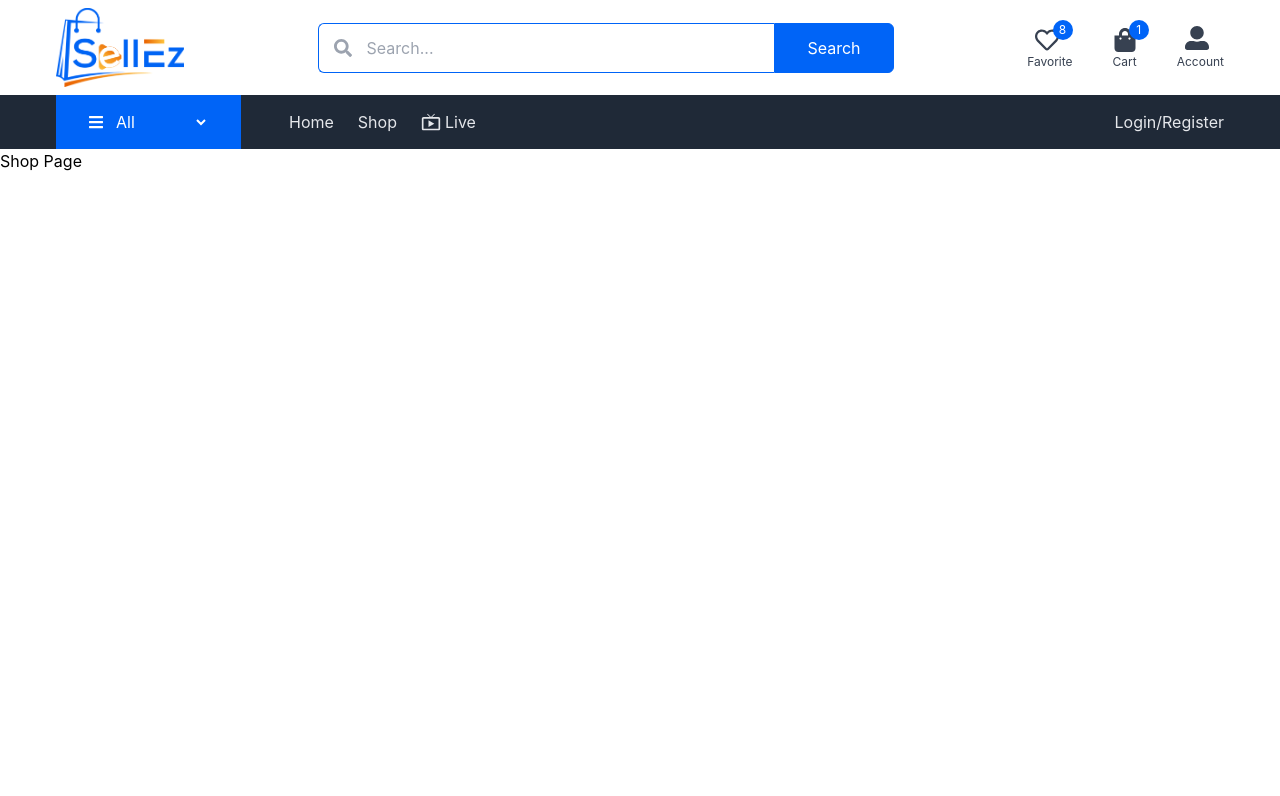
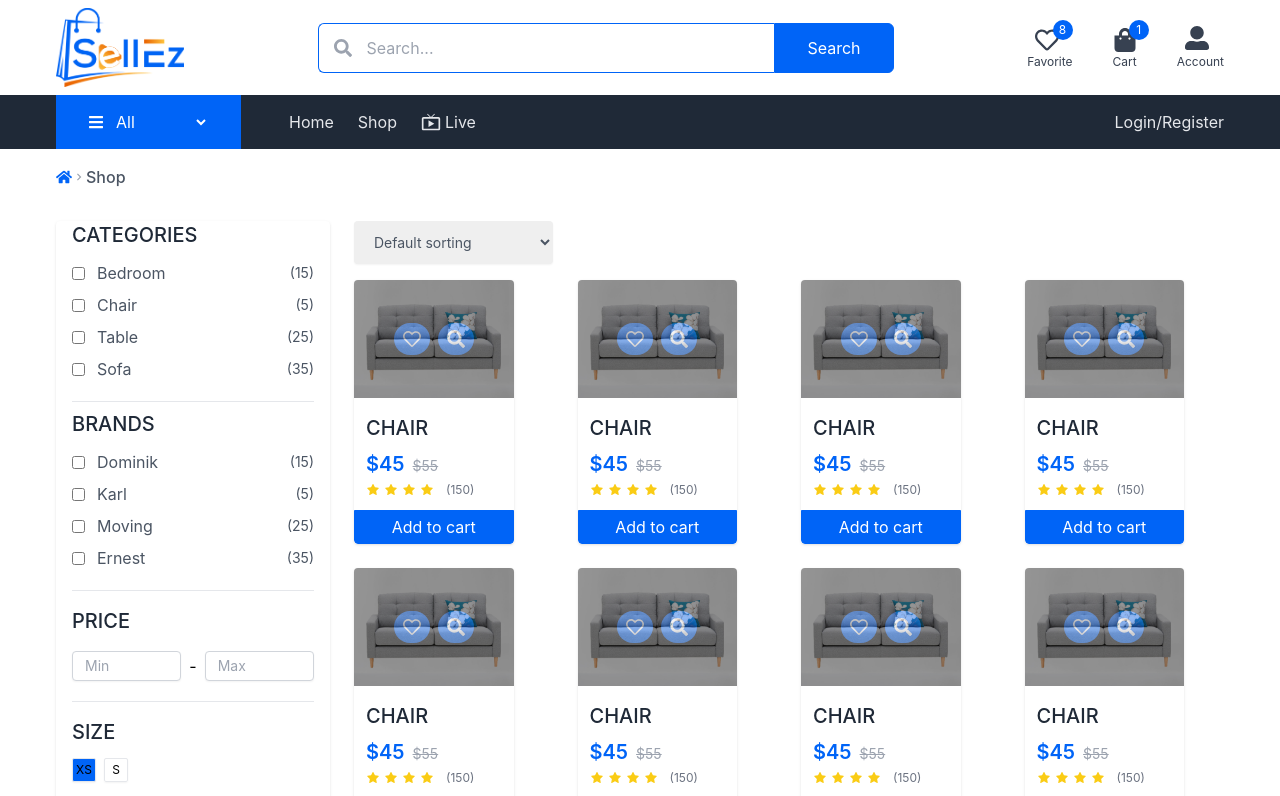
Before and after one commit to Final-Project-Success/sellez-client, a React (Create React App) app in the folder client/: page /shop in a window 1280 px wide. Shown: the top 796 px of the page. Built offline with nearby package versions, Linux system fonts and the light colour scheme; no server answers.

Commit message:
shop-page done

```diff
--- /dev/null
+++ b/client/src/components/BreadCrums.jsx
@@ -0,0 +1,16 @@
+import { Link } from "react-router-dom";
+import { FaHome } from "react-icons/fa";
+import { MdChevronRight } from "react-icons/md";
+export default function BreadCrumbs({ page }) {
+  return (
+    <div className="container py-4 flex items-center">
+      <Link to="/" className="text-primary text-base">
+        <FaHome />
+      </Link>
+      <span className="text-sm text-gray-400">
+        <MdChevronRight />
+      </span>
+      <p className="text-gray-600 font-medium">{page}</p>
+    </div>
+  );
+}
--- a/client/src/components/Navbar/NavbarComponent.jsx
+++ b/client/src/components/Navbar/NavbarComponent.jsx
@@ -62,7 +62,7 @@ export default function NabarComponent() {
               </span>
             </Link>
             <Link
-              to="/cart"
+              to="/account"
               className="text-center text-gray-700 hover:text-primary transition relative"
             >
               <div className="text-2xl">
--- a/client/src/pages/ShopPage.jsx
+++ b/client/src/pages/ShopPage.jsx
@@ -1,7 +1,200 @@
+import CardOne from "../components/CardOne";
+import { Link } from "react-router-dom";
+import BreadCrumbs from "../components/BreadCrums";
 export default function ShopPage() {
+  // how to get routes?
   return (
     <>
-      <h1>Shop Page</h1>
+      {/* bread crums */}
+      <BreadCrumbs page="Shop" />
+      {/* shop wrapper */}
+      <div className="container grid grid-cols-4 gap-6 pt-4 pb-16 items-start ">
+        {/* sidebar */}
+        <div className="col-span-1 bg-white px-4 pb-6 shadow rounded overflow-hidden">
+          <div className="divide-y divide-gray-200 space-y-5">
+            {/* category filter */}
+            <div>
+              <h3 className="text-xl text-gray-800 mb-3 uppercase font-medium">
+                categories
+              </h3>
+              <div className="space-y-2">
+                {/* singe category */}
+                <div className="flex items-center">
+                  <input type="checkbox" id="cat-1" />
+                  <label htmlFor="cat-1" className="text-gray-600 ml-3 ">
+                    Bedroom
+                  </label>
+                  <div className="ml-auto text-gray-600 text-sm">(15)</div>
+                </div>
+                {/* end single category */}
+                {/* singe category */}
+                <div className="flex items-center">
+                  <input type="checkbox" id="cat-1" />
+                  <label htmlFor="cat-1" className="text-gray-600 ml-3 ">
+                    Chair
+                  </label>
+                  <div className="ml-auto text-gray-600 text-sm">(5)</div>
+                </div>
+                {/* end single category */}
+                {/* singe category */}
+                <div className="flex items-center">
+                  <input type="checkbox" id="cat-1" />
+                  <label htmlFor="cat-1" className="text-gray-600 ml-3 ">
+                    Table
+                  </label>
+                  <div className="ml-auto text-gray-600 text-sm">(25)</div>
+                </div>
+                {/* end single category */}
+                {/* singe category */}
+                <div className="flex items-center">
+                  <input type="checkbox" id="cat-1" />
+                  <label htmlFor="cat-1" className="text-gray-600 ml-3 ">
+                    Sofa
+                  </label>
+                  <div className="ml-auto text-gray-600 text-sm">(35)</div>
+                </div>
+                {/* end single category */}
+              </div>
+            </div>
+            {/* category filter end */}
+            {/* Brands filter */}
+            <div>
+              <h3 className="text-xl text-gray-800 mb-3 uppercase font-medium mt-2">
+                Brands
+              </h3>
+              <div className="space-y-2">
+                {/* singe category */}
+                <div className="flex items-center">
+                  <input type="checkbox" id="cat-1" />
+                  <label htmlFor="cat-1" className="text-gray-600 ml-3 ">
+                    Dominik
+                  </label>
+                  <div className="ml-auto text-gray-600 text-sm">(15)</div>
+                </div>
+                {/* end single category */}
+                {/* singe category */}
+                <div className="flex items-center">
+                  <input type="checkbox" id="cat-1" />
+                  <label htmlFor="cat-1" className="text-gray-600 ml-3 ">
+                    Karl
+                  </label>
+                  <div className="ml-auto text-gray-600 text-sm">(5)</div>
+                </div>
+                {/* end single category */}
+                {/* singe category */}
+                <div className="flex items-center">
+                  <input type="checkbox" id="cat-1" />
+                  <label htmlFor="cat-1" className="text-gray-600 ml-3 ">
+                    Moving
+                  </label>
+                  <div className="ml-auto text-gray-600 text-sm">(25)</div>
+                </div>
+                {/* end single category */}
+                {/* singe category */}
+                <div className="flex items-center">
+                  <input type="checkbox" id="cat-1" />
+                  <label htmlFor="cat-1" className="text-gray-600 ml-3 ">
+                    Ernest
+                  </label>
+                  <div className="ml-auto text-gray-600 text-sm">(35)</div>
+                </div>
+                {/* end single category */}
+              </div>
+            </div>
+            {/* Brands filter end */}
+
+            {/* price filter */}
+            <div className="pt-4">
+              <h3 className="text-xl text-gray-800 mb-3 uppercase font-medium">
+                Price
+              </h3>
+              <div className="mt-4 flex items-center">
+                <input
+                  type="text"
+                  className="w-full border border-gray-300 focus:border-primary focus:ring-0 px-3 py-1 text-gray-600 text-sm shadow-sm rounded"
+                  placeholder="Min"
+                />
+                <span className="mx-3text-gray-500 ml-2 mr-2">-</span>
+                <input
+                  type="text"
+                  className="w-full border border-gray-300 focus:border-primary focus:ring-0 px-3 py-1 text-gray-600 text-sm shadow-sm rounded"
+                  placeholder="Max"
+                />
+              </div>
+            </div>
+            {/* price filter end */}
+            {/* SIze filter */}
+            <div className="pt-4">
+              <h3 className="text-xl text-gray-800 mb-3 uppercase font-medium">
+                Size
+              </h3>
+
+              <div className="flex items-center gap-2">
+                {/* single size selector */}
+                <div className="size-selector">
+                  <input
+                    type="radio"
+                    name="size"
+                    className="hidden"
+                    id="size-xs"
+                  />
+                  <label
+                    htmlFor="size-xs"
+                    className="text-xs border border-gray-200 rounded-sm h-6 w-6 flex items-center justify-center shadow-sm text-white-600 cursor-pointer bg-primary"
+                  >
+                    XS
+                  </label>
+                </div>
+                <div className="size-selector">
+                  <input
+                    type="radio"
+                    name="size"
+                    className="hidden"
+                    id="size-s"
+                  />
+                  <label
+                    htmlFor="size-s"
+                    className="text-xs border border-gray-200 rounded-sm h-6 w-6 flex items-center justify-center shadow-sm text-white-600 cursor-pointer "
+                  >
+                    S
+                  </label>
+                </div>
+              </div>
+            </div>
+            {/* size filter end */}
+          </div>
+        </div>
+        {/* sidebar end */}
+        {/* products wrapper */}
+        <div className="col-span-3">
+          {/* sorting */}
+          <select
+            name="sorting"
+            id="sorting"
+            className="w-auto text-sm text-gray-600 px-4 py-3 border-gray-300 shadow-sm rounded focus:ring-primary focus:border-primary"
+          >
+            <option value="1">Default sorting</option>
+            <option value="2">Sort by popularity</option>
+            <option value="3">Sort by average rating</option>
+          </select>
+          {/* sorting end */}
+          {/* grid products */}
+          <div className="grid grid-cols-4 gap-6 mt-4">
+            <CardOne />
+            <CardOne />
+            <CardOne />
+            <CardOne />
+            <CardOne />
+            <CardOne />
+            <CardOne />
+            <CardOne />
+            <CardOne />
+          </div>
+          {/* grid products end */}
+        </div>
+        {/* products wrapper end */}
+      </div>
+      {/* shop wrapper end */}
     </>
   );
 }
```
